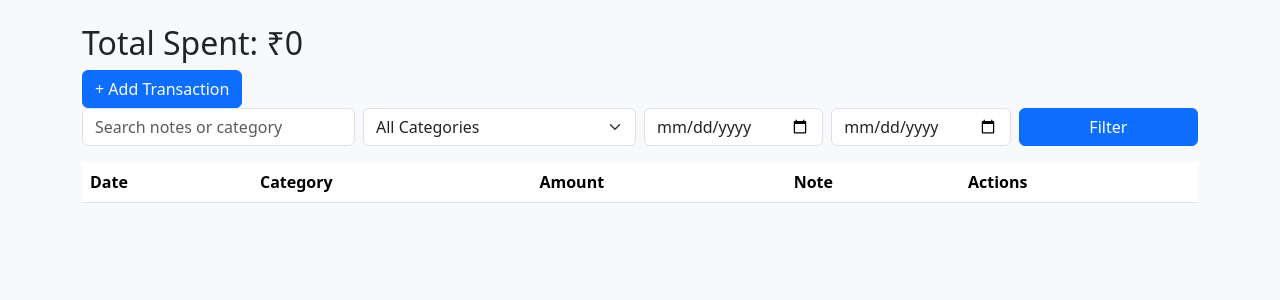
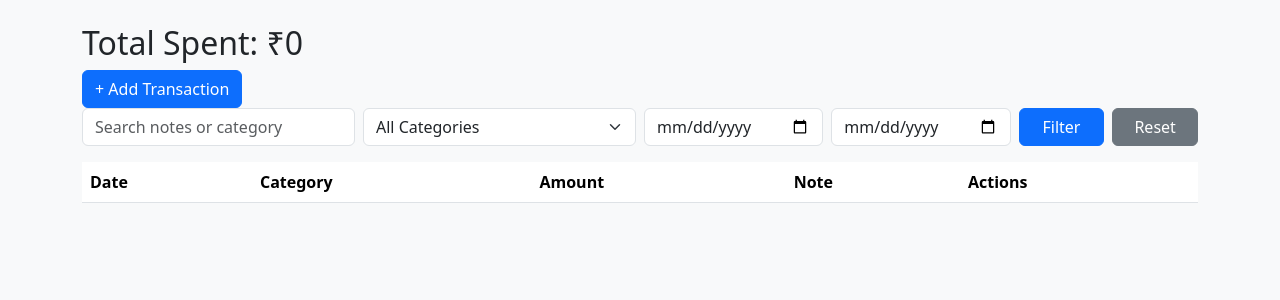
Before and after one commit to arushibhagat/Finance-Tracker, a Flask app: page / in a window 1280 px wide. Shown: the part 56-356 px from the top of the page. Run offline with Flask 3, Linux system fonts and the light colour scheme; data comes from the database, SQL or seed files in the repository; data that the repository does not hold is empty.

Commit message:
Update filter layout: add reset button inline

```diff
--- a/templates/index.html
+++ b/templates/index.html
@@ -31,9 +31,12 @@
         <input type="date" name="end_date" value="{{ end_date }}" class="form-control">
     </div>
 
-    <div class="col-md-2">
+    <div class="col-md-2 d-flex gap-2">
         <button class="btn btn-primary w-100" type="submit">Filter</button>
+        <a href="/" class="btn btn-secondary w-100">Reset</a>
     </div>
+
+
 </form>
 
 
```
